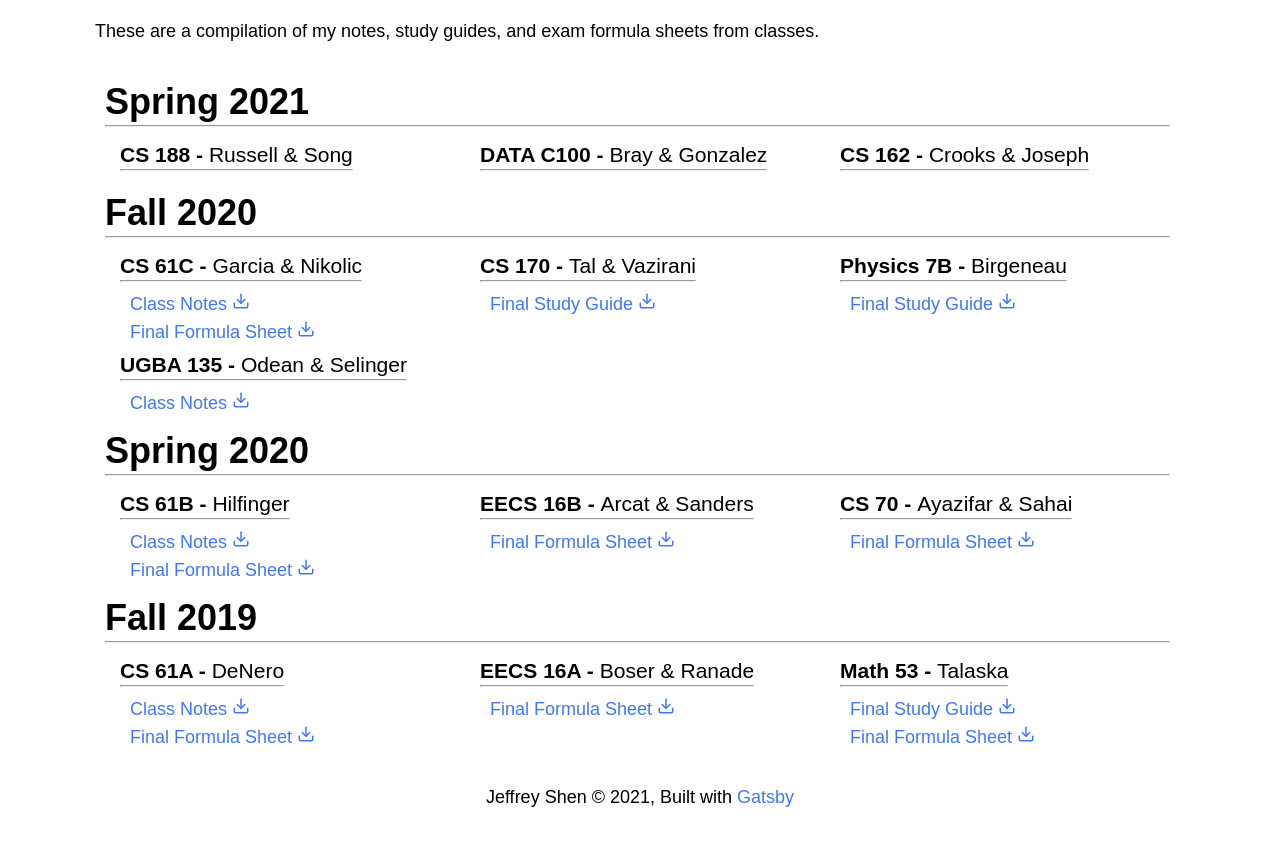
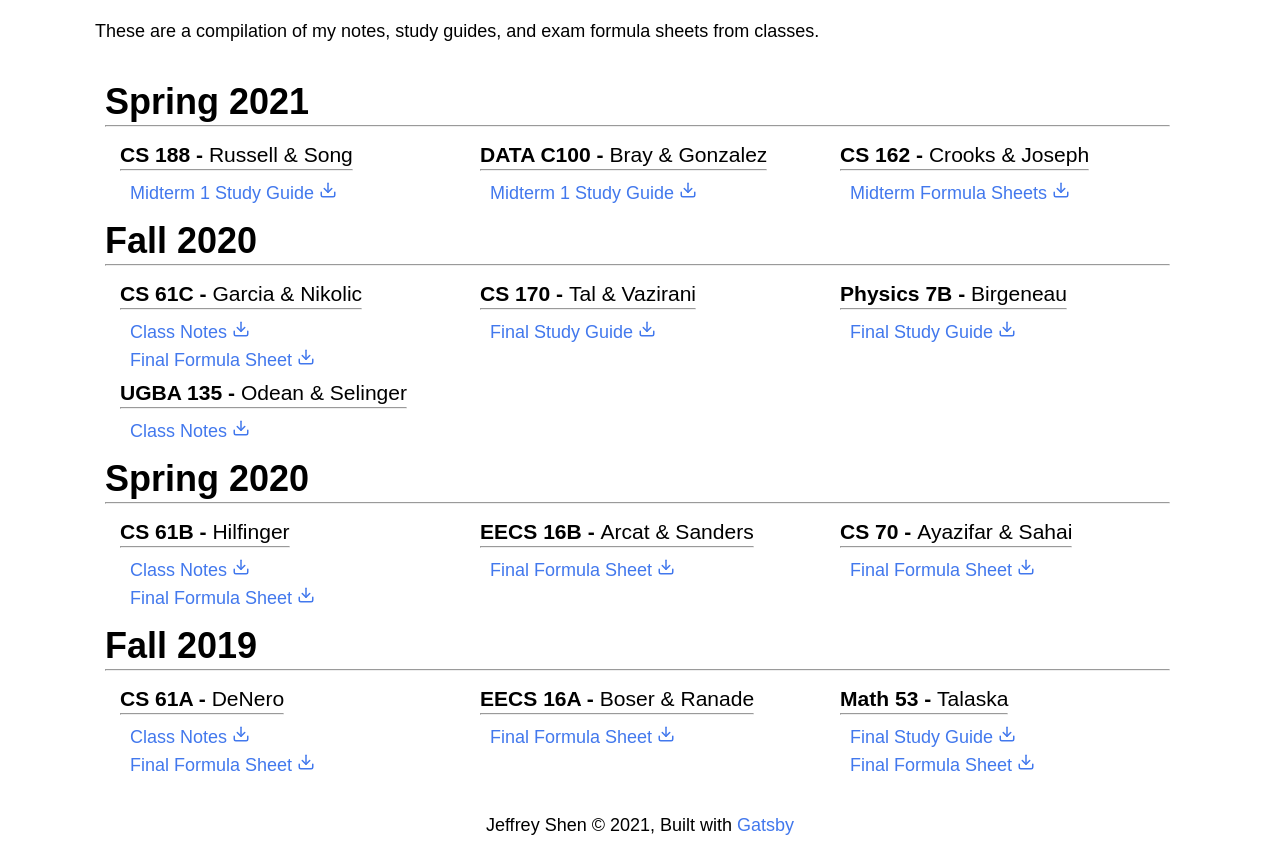
Before and after one commit to jshen13/jshen13.github.io, a Gatsby site in the folder site/: page /notes in a window 1280 px wide. Shown: the part 64-927 px from the top of the page. Before the commit the page ends 899 px from the top, so only its background shows below. Built offline with nearby package versions, Linux system fonts and the light colour scheme; Gatsby itself is replaced by a stand-in of ours; a web font is replaced by a local one.

Commit message:
updated with new mt files from sp21

```diff
--- a/site/src/pages/notes.js
+++ b/site/src/pages/notes.js
@@ -22,6 +22,12 @@ import cs61c_fs from "../files/fa20/cs61c_fs.pdf"
 import cs61c_notes from "../files/fa20/cs61c_notes.pdf"
 import physics7b_sg from "../files/fa20/physics7b_sg.pdf"
 import ugba135_notes from "../files/fa20/ugba135_notes.pdf"
+
+import cs188_sg from "../files/sp21/cs188_sg.pdf"
+import data100_sg from "../files/sp21/data100_sg.pdf"
+import cs162_fs from "../files/sp21/cs162_fs.pdf"
+
+
 import Layout from "../components/layout"
 
 
@@ -152,17 +158,26 @@ export default function Notes({ data }) {
             <div className={notesStyles.classesRow}>
                 <div className={notesStyles.classes3}>
                 <ClassNotes title="CS 188" prof="Russell & Song" notes={
-                []
+                [{
+                    title: "Midterm 1 Study Guide",
+                    file: cs188_sg
+                }]
                 } /></div>
 
                 <div className={notesStyles.classes3}>
                 <ClassNotes title="DATA C100" prof="Bray & Gonzalez" notes={
-                []
+                [{
+                    title: "Midterm 1 Study Guide",
+                    file: data100_sg
+                }]
                 } /></div>
 
                 <div className={notesStyles.classes3}>
                 <ClassNotes title="CS 162" prof="Crooks & Joseph" notes={
-                []
+                [{
+                    title: "Midterm Formula Sheets",
+                    file: cs162_fs
+                }]
                 } /></div>
             </div>
         )
```
Also changed, not shown: 3 other files.
